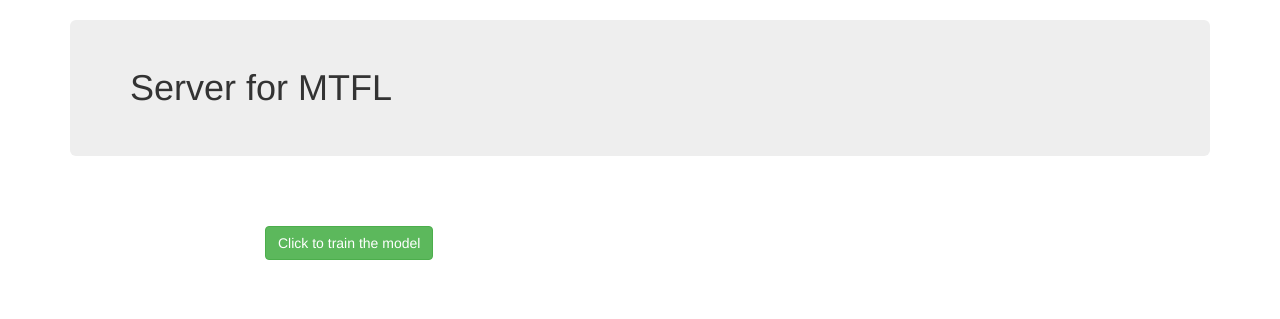
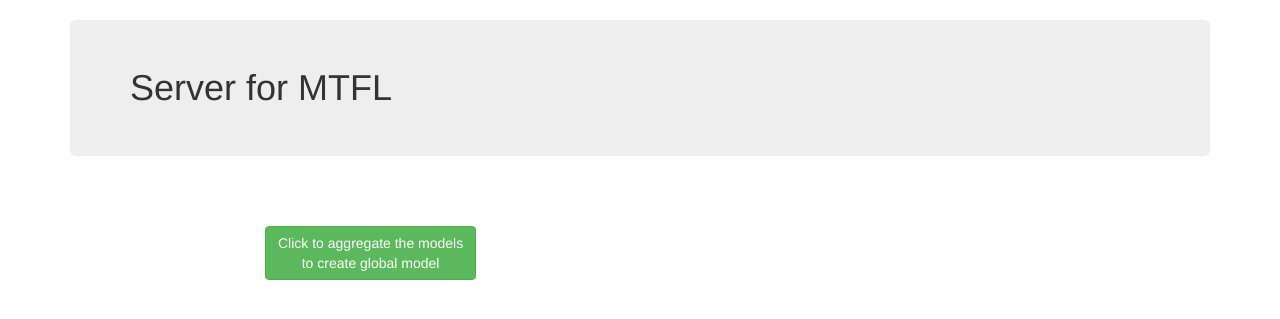
Before and after one commit to kiransbaliga/Multi_Task_Federated_Learning, a Flask app: page / in a window 1280 px wide. Shown: the top 319 px of the page. Run offline with Flask 2, Linux system fonts and the light colour scheme; some libraries are stand-ins or nearby versions.

Commit message:
Update index.html

```diff
--- a/server/templates/index.html
+++ b/server/templates/index.html
@@ -24,7 +24,8 @@
         <div class="form-group">
           <div class="col-sm-offset-2 col-sm-10">
             <button type="submit" class="btn btn-success">
-              Click to train the model
+              Click to aggregate the models<br />
+              to create global model
             </button>
           </div>
         </div>
```
